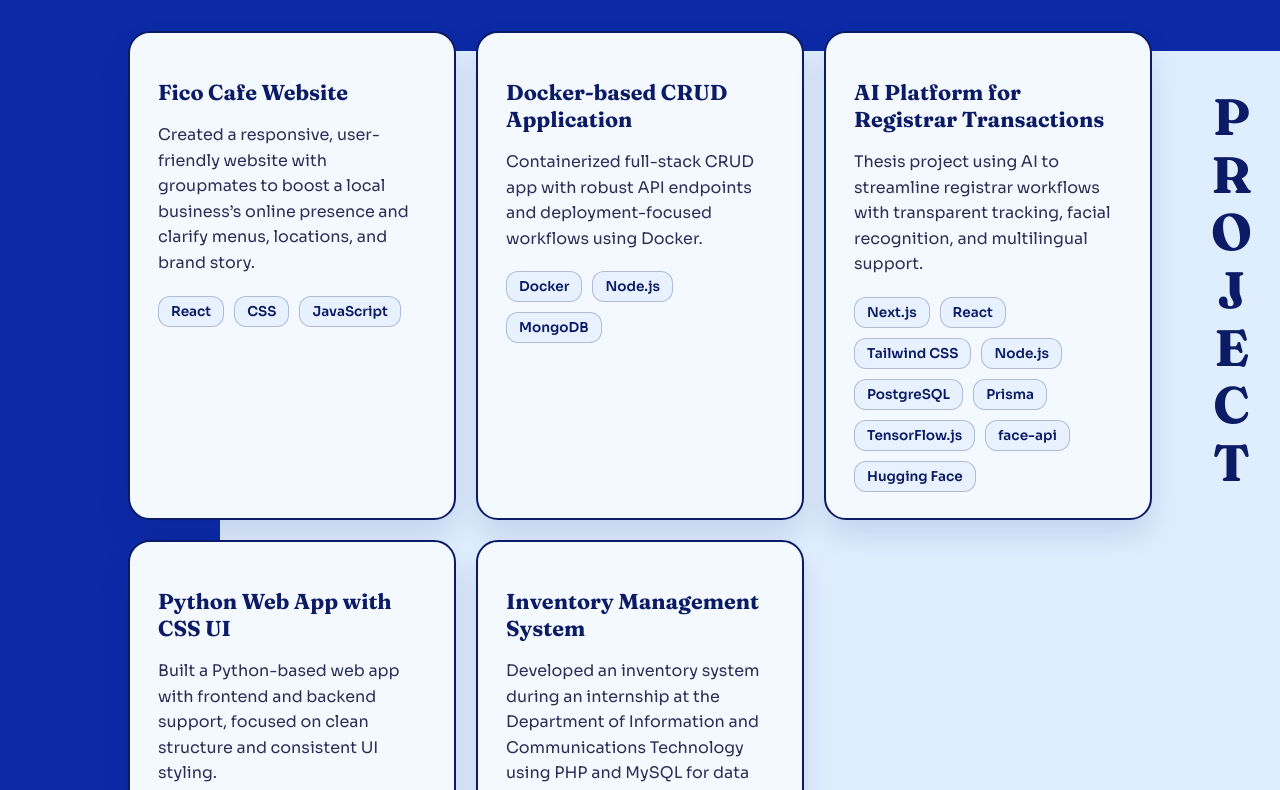
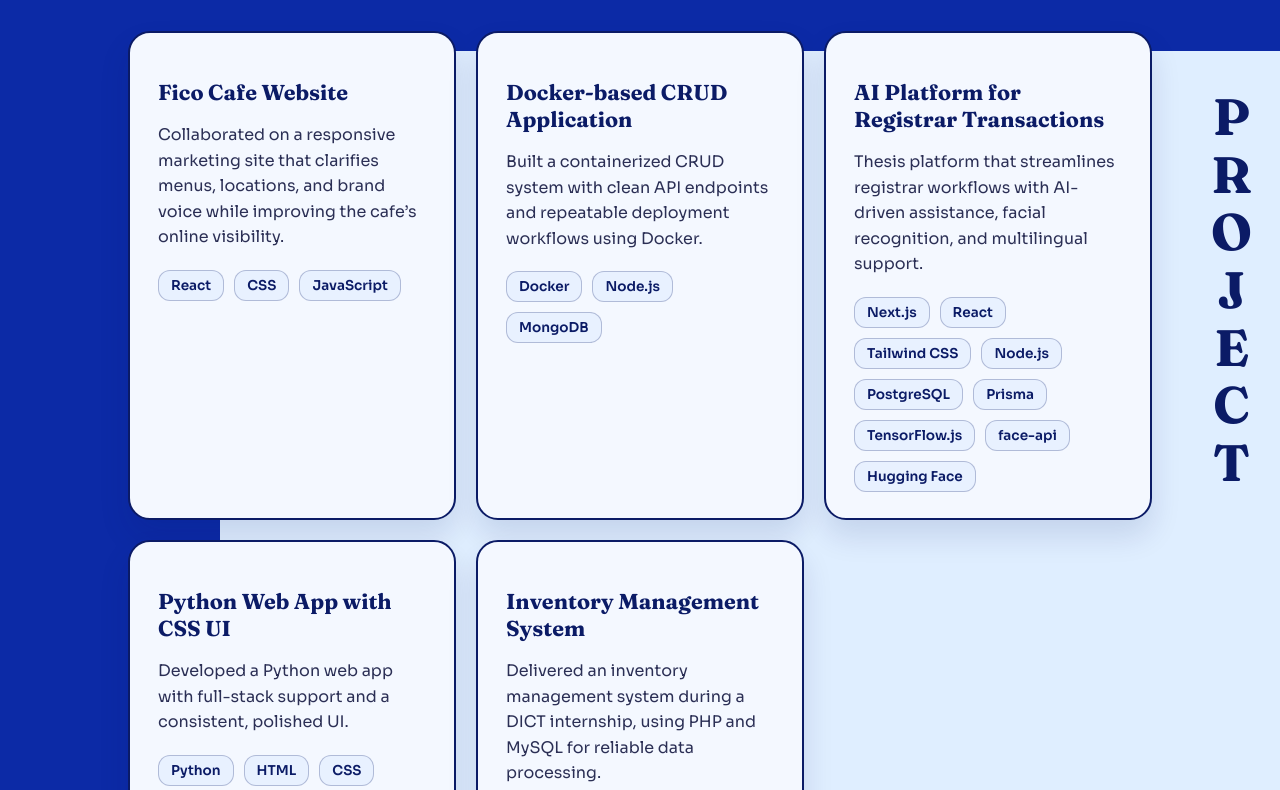
Before and after one commit to Freiderich/Portfolio, a React (Vite) app: page / in a window 1280 px wide. Shown: the part 2820-3610 px from the top of the page. Built offline with nearby package versions, Linux system fonts and the light colour scheme.

Commit message:
Fixed Project Size

```diff
--- a/src/components/Projects.jsx
+++ b/src/components/Projects.jsx
@@ -6,19 +6,19 @@ function Projects() {
     {
       title: "Fico Cafe Website",
       description:
-        "Created a responsive, user-friendly website with groupmates to boost a local business’s online presence and clarify menus, locations, and brand story.",
+        "Collaborated on a responsive marketing site that clarifies menus, locations, and brand voice while improving the cafe’s online visibility.",
       tech: ["React", "CSS", "JavaScript"],
     },
     {
       title: "Docker-based CRUD Application",
       description:
-        "Containerized full-stack CRUD app with robust API endpoints and deployment-focused workflows using Docker.",
+        "Built a containerized CRUD system with clean API endpoints and repeatable deployment workflows using Docker.",
       tech: ["Docker", "Node.js", "MongoDB"],
     },
     {
       title: "AI Platform for Registrar Transactions",
       description:
-        "Thesis project using AI to streamline registrar workflows with transparent tracking, facial recognition, and multilingual support.",
+        "Thesis platform that streamlines registrar workflows with AI-driven assistance, facial recognition, and multilingual support.",
       tech: [
         "Next.js",
         "React",
@@ -34,13 +34,13 @@ function Projects() {
     {
       title: "Python Web App with CSS UI",
       description:
-        "Built a Python-based web app with frontend and backend support, focused on clean structure and consistent UI styling.",
+        "Developed a Python web app with full-stack support and a consistent, polished UI.",
       tech: ["Python", "HTML", "CSS"],
     },
     {
       title: "Inventory Management System",
       description:
-        "Developed an inventory system during an internship at the Department of Information and Communications Technology using PHP and MySQL for data management.",
+        "Delivered an inventory management system during a DICT internship, using PHP and MySQL for reliable data processing.",
       tech: ["PHP", "MySQL"],
     },
   ];
--- a/src/styles/Projects.css
+++ b/src/styles/Projects.css
@@ -37,7 +37,7 @@
 /* Title */
 .projects-section h1 {
   text-align: right;
-  font-size: clamp(2.8rem, 4vw, 3.6rem);
+  font-size: clamp(2.8rem, 4vw, 10rem);
   font-weight: 700;
   color: #0b1b66;
   margin-bottom: 10px;
@@ -152,7 +152,7 @@
   flex-direction: column;
   align-items: center;
   gap: 0.4rem;
-  font-size: clamp(2.6rem, 4.8vw, 4rem);
+  font-size: clamp(3.2rem, 6vw, 5.4rem);
   font-weight: 700;
   color: #0b1b66;
   opacity: 1;
```
